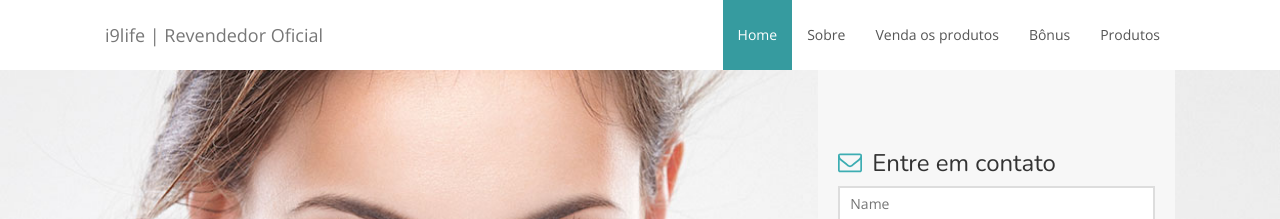
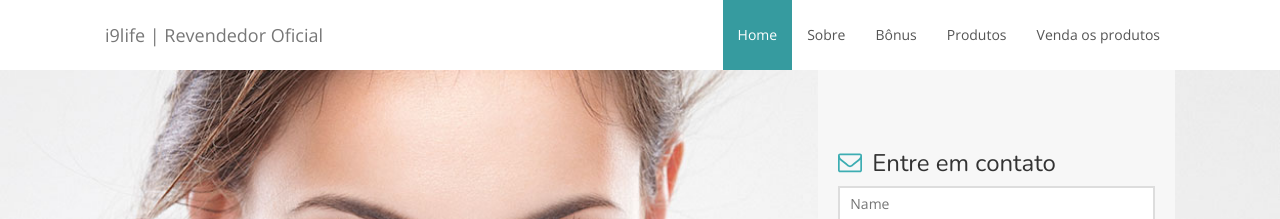
Before and after one commit to cadastroinove/cadastroinove.github.io, a Jekyll site: the page built from index.html, in a window 1280 px wide and 900 px high. Shown: the top 219 px of the window. Built offline with Jekyll 4.4.1, drawn with Linux system fonts in a browser that asks for light colours; nearby versions of some CDN libraries.

```diff
--- a/_includes/header.html
+++ b/_includes/header.html
@@ -17,9 +17,10 @@
             <ul class="nav navbar-nav navbar-right">
                 <li><a class="scroll" href="#top">Home</a></li>
                 <li><a class="scroll" href="#about">Sobre</a></li>
-                <li><a class="scroll" href="#cadastrar">Venda os produtos</a></li>
+
                 <li><a class="scroll" href="#treatments">Bônus</a></li>
                 <li><a class="scroll" href="#team">Produtos</a></li>
+                                <li><a class="scroll" href="#cadastrar">Venda os produtos</a></li>
             </ul>
         </div>
     </div>
```
